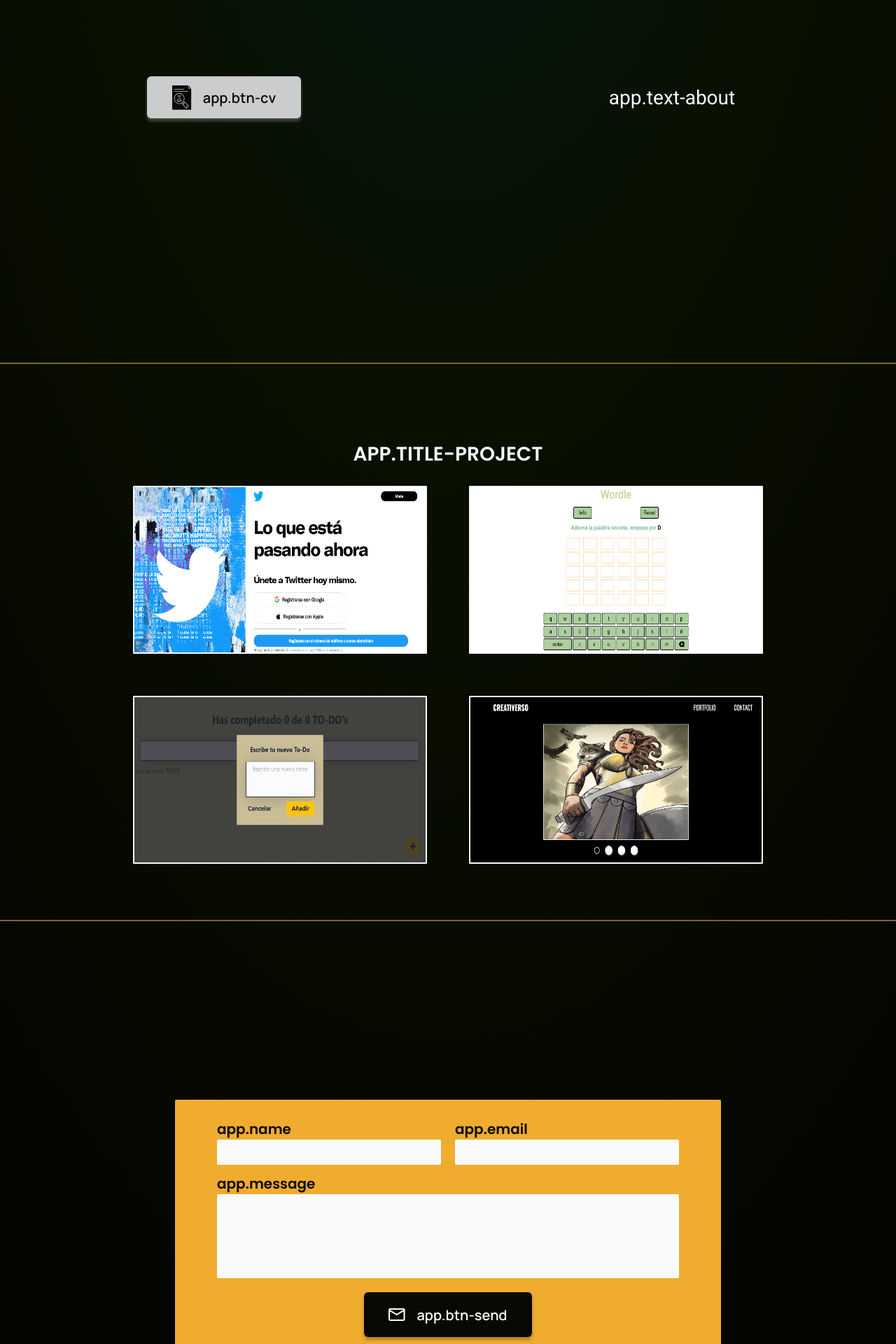
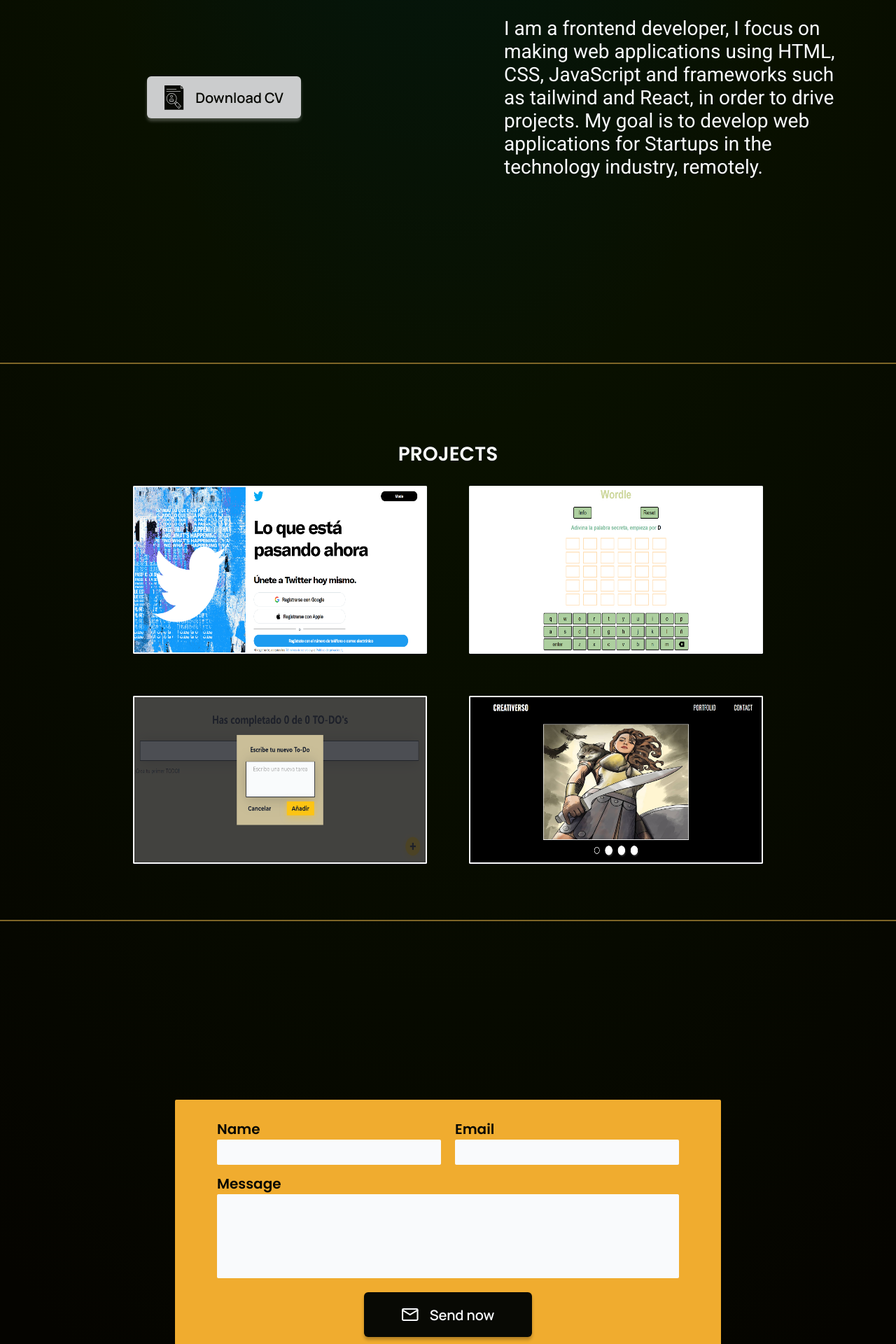
Before and after one commit to lonchop/orangel-portfolio, a React (Vite) app: page / in a window 1280 px wide. Shown: the part 1080-3000 px from the top of the page at 70% size. Built offline with nearby package versions, Linux system fonts and the light colour scheme.

Commit message:
Add update

```diff
--- a/package.json
+++ b/package.json
@@ -1,5 +1,5 @@
 {
-  "name": "orangel-portfolio-2",
+  "name": "orangel-portfolio",
   "private": true,
   "version": "0.0.0",
   "type": "module",
@@ -9,6 +9,7 @@
     "preview": "vite preview"
   },
   "dependencies": {
+    "node-fetch": "^3.3.0",
     "react": "^18.2.0",
     "react-dom": "^18.2.0",
     "react-intl": "^6.2.1",
--- a/src/components/3-about/About.jsx
+++ b/src/components/3-about/About.jsx
@@ -1,6 +1,7 @@
 import React from "react";
 import cvIcon from "../../assets/cv-icon.svg";
 import { FormattedMessage } from "react-intl";
+import about from "../../lang/en-US.json"
 import "./About.scss";
 
 export const About = () => {
@@ -16,14 +17,14 @@ export const About = () => {
             <button className="btn-download">
               <img src={cvIcon} alt="cv-icon" />
               <p>
-                <FormattedMessage id="app.btn-cv" />
+                <FormattedMessage id="app.btn-cv" defaultMessage="Download CV"/>
               </p>
             </button>
           </a>
         </div>
         <div className="text-about-container">
           <p className="text-about">
-            <FormattedMessage id="app.text-about" />
+            <FormattedMessage id="app.text-about" defaultMessage="I am a frontend developer, I focus on making web applications using HTML, CSS, JavaScript and frameworks such as tailwind and React, in order to drive projects. My goal is to develop web applications for Startups in the technology industry, remotely."/>
           </p>
         </div>
       </section>
--- a/src/components/4-projects/Projects.jsx
+++ b/src/components/4-projects/Projects.jsx
@@ -9,7 +9,7 @@ export const Projects = () => {
     <>
       <section id="projects" className="projects">
         <h2>
-          <FormattedMessage id="app.title-project" />
+          <FormattedMessage id="app.title-project" defaultMessage="Projects"/>
         </h2>
         <div className="cards-container">
           {DataProjects.info.map((DataProject) => (
--- a/src/components/4-projects/sub-component/Card.jsx
+++ b/src/components/4-projects/sub-component/Card.jsx
@@ -18,7 +18,7 @@ export const Card = ({ title, description, img, repo, demo }) => {
             </a>
             <a target="_blank" href={demo}>
               <button className="btn-card">
-                <p><FormattedMessage id="app.view-demo" /></p>
+                <p><FormattedMessage id="app.view-demo" defaultMessage="View Demo"/></p>
               </button>
             </a>
           </div>
--- a/src/components/5-contact/Contact.jsx
+++ b/src/components/5-contact/Contact.jsx
@@ -16,13 +16,13 @@ export const Contact = () => {
                 <div className="input-container">
                   <div>
                     <label>
-                      <FormattedMessage id="app.name" />
+                      <FormattedMessage id="app.name" defaultMessage="Name"/>
                     </label>
                     <input type="text" className="input" />
                   </div>
                   <div>
                     <label>
-                      <FormattedMessage id="app.email" />
+                      <FormattedMessage id="app.email" defaultMessage="Email"/>
                     </label>
                     <input type="text" className="input" />
                   </div>
@@ -30,7 +30,7 @@ export const Contact = () => {
                 <div className="input-container-2">
                   <div className="div">
                     <label>
-                      <FormattedMessage id="app.message" />
+                      <FormattedMessage id="app.message" defaultMessage="Message" />
                     </label>
                     <textarea
                       name=""
@@ -46,7 +46,7 @@ export const Contact = () => {
             <button className="btn-send">
               <img src={sendIcon} alt="cv-icon" />
               <p>
-                <FormattedMessage id="app.btn-send" />
+                <FormattedMessage id="app.btn-send" defaultMessage="Send now" />
               </p>
             </button>
           </div>
@@ -65,7 +65,7 @@ export const Contact = () => {
             </a>
           </div>
           <p>
-            <FormattedMessage id="app.footer-text" />
+            <FormattedMessage id="app.footer-text" defaultMessage="Made by "/>
             <span>Orangel</span> — Copyright © 2022
           </p>
         </footer>
--- a/vite.config.js
+++ b/vite.config.js
@@ -1,7 +1,14 @@
-import { defineConfig } from 'vite'
-import react from '@vitejs/plugin-react'
+import { defineConfig } from "vite";
+import react from "@vitejs/plugin-react";
+import dns from "dns";
+
+dns.setDefaultResultOrder("verbatim");
 
 // https://vitejs.dev/config/
 export default defineConfig({
-  plugins: [react()]
-})
+  plugins: [react()],
+  server: {
+    port: 3002,
+    host: true,
+  },
+});
```
Also changed, not shown: 1 other file (tests, documents, lock files or other folders).
